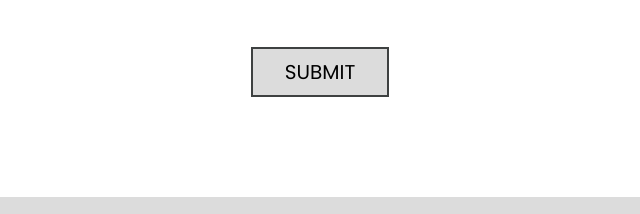
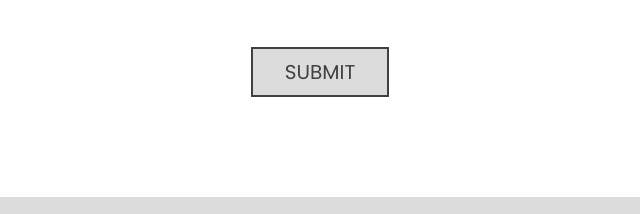
Before and after one commit to BMYDesigns/Farm-App, a website: page index.html in a window 1280 px wide. Shown: the part 2759-2973 px from the top of the page, 320-960 px from the left. Drawn offline with Linux system fonts and the light colour scheme.

Commit message:
button color corrected

```diff
--- a/styles/components/_subscribe.scss
+++ b/styles/components/_subscribe.scss
@@ -37,7 +37,7 @@ main {
             font-size: 20px;
             border: 2px solid $primary-color;
             cursor: pointer;
-
+            color: $primary-color;
 
         }
 
@@ -46,7 +46,6 @@ main {
             border: 2px solid gainsboro;
             color: whitesmoke;
             transition: all ease-in-out 0.3s;
-
         }
 
     }
```
Also changed, not shown: styles/main.css, 1 other file.
